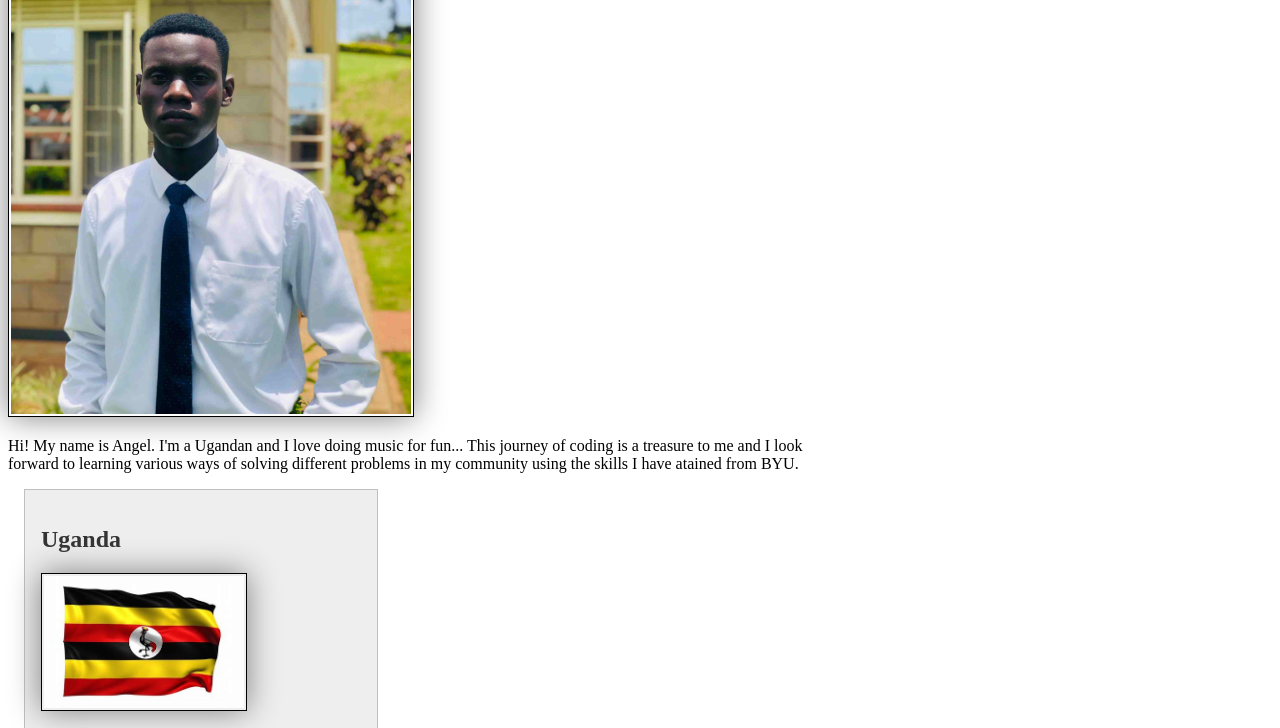
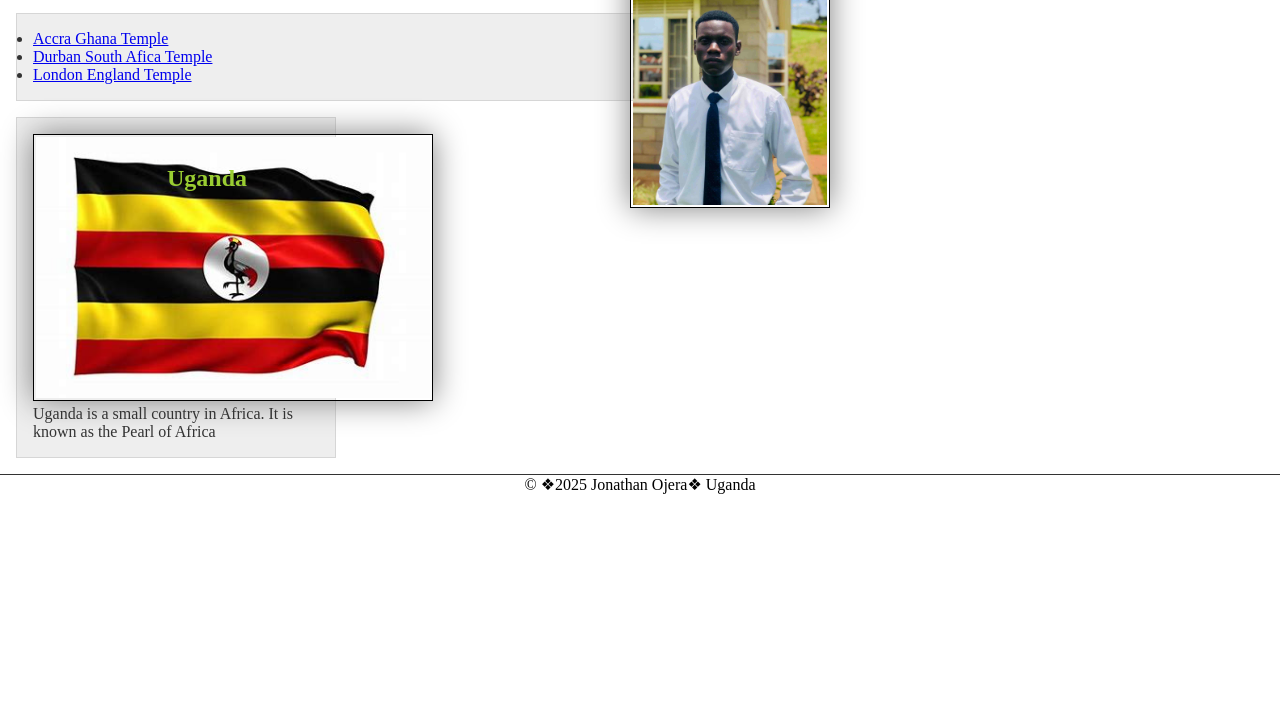
Before and after one commit to Jojera/wdd130, a plain HTML site: page index.html in a window 1280 px wide. Shown: the part 346-1074 px from the top of the page. After the commit the page ends 840 px from the top, so only its background shows below. Drawn offline with Linux system fonts and the light colour scheme.

Commit message:
homepage upgrade

```diff
--- a/index.html
+++ b/index.html
@@ -13,6 +13,8 @@
             <nav>
                 <a href="#">Home</a>
                 <a href="wwr/">Rafting Website</a>
+                <a href="https://linkedin.com">My Linkedin Profile</a>
+                <a href="https://facebook.com"> My Facebook Page</a>
             </nav>
         </header>
         <main>
@@ -22,8 +24,13 @@
                is a treasure to me and I look forward to learning various ways of solving different problems
                in my community using the skills I have atained from BYU.
             </p>
+            <ul class="box">
+                <li><a href="https://www.churchofjesuschrist.org/temples/details/accra-ghana-temple?lang=eng" target="_blank">Accra Ghana Temple</a></li>
+                <li><a href="https://www.churchofjesuschrist.org/temples/details/durban-south-africa-temple?lang=eng" target="_blank">Durban South Afica Temple</a></li>
+                <li><a href="https://www.churchofjesuschrist.org/temples/details/london-england-temple?lang=eng" target="_blank">London England Temple</a></li>
+            </ul>
         </main>
-        <aside>
+        <aside class="box">
             <h2>Uganda</h2>
             <img src="images/uganda.jpeg" alt="Ugandan Flag">
             <p>Uganda is a small country in Africa. It is known as the Pearl of Africa</p>
@@ -32,4 +39,5 @@
             <p>&copy; &#10070;2025 Jonathan Ojera&#10070; Uganda</p>
         </footer>
     </body>
+<!--last modified on 15/01/2025-->
 </html>
--- a/styles/styles.css
+++ b/styles/styles.css
@@ -1,3 +1,9 @@
+* {
+    margin: 0;
+    padding: 0;
+    box-sizing: border-box;
+}
+
 :root {
     --padding: 10px;
     --color: darkblue;
@@ -31,22 +37,27 @@ main {
 }
 
 aside {
+    position: relative;
     width: 20rem;
-    margin: 1rem;
     border: 1px solid rgb(0,0,0,.2);
-    padding: 1rem;
-    background-color: #eee;
-    color: #333;
 }
 
 aside img {
-    width: 200px;
+    width: 400px;
     height: var(--height);
 }
 
+aside h2 {
+    position: absolute;
+    top: 47px;
+    left: 150px;
+    color: yellowgreen;
+}
+
 main img {
-    width: 400px;
+    width: 200px;
     height: var(--height);
+    float: right;
 }
 
 p {padding: 0;}
@@ -56,3 +67,12 @@ footer {
     border-top: 1px solid #333;
     text-align: center;
 }
+
+/*Class Selectors*/
+.box {
+    margin: 1rem;
+    border: 1px solid rgb(0 0 0 /.1);
+    padding: 1rem;
+    background-color: #eee;
+    color: #333;
+}
```
